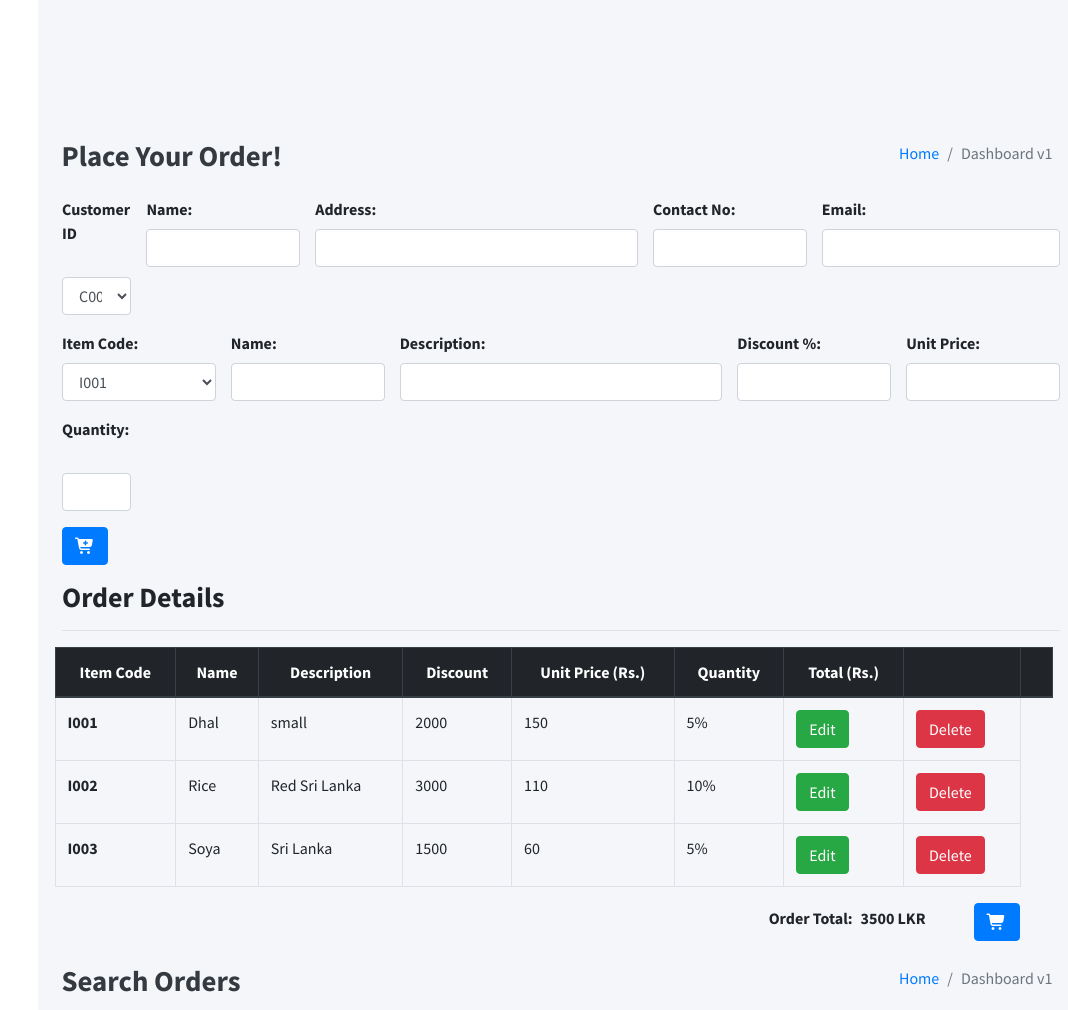
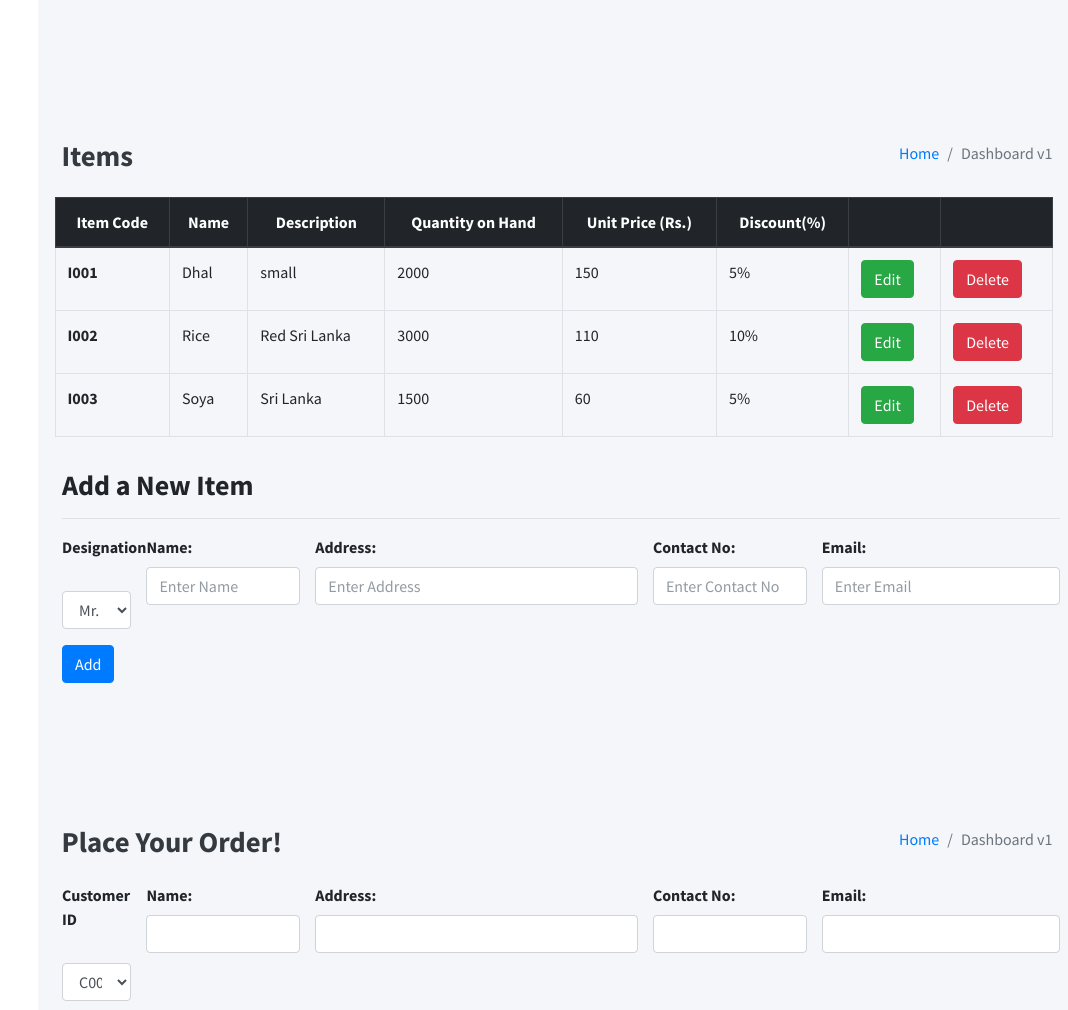
Before and after one commit to Sajeewa-Dilshan/Admin-LTE-Web-POS, a website: page index.html in a window 1280 px wide. Shown: the part 1305-2315 px from the top of the page, without its empty margins (212-1280 px from the left). Drawn offline with nearby package versions, Linux system fonts and the light colour scheme; files that its build step writes are made by us from their sources.

Commit message:
Update index.html file

```diff
--- /dev/null
+++ b/css/style.css
@@ -0,0 +1,5 @@
+.hide-div {
+  display: none;
+}
+
+/*# sourceMappingURL=style.css.map */
--- a/index.html
+++ b/index.html
@@ -250,6 +250,115 @@
             </div>
             <div class="d-flex justify-content-between flex-wrap flex-md-nowrap align-items-center pt-3 pb-2 mb-3 border-bottom">
                 <h1 class="h3 font-weight-bold">Add a New Customer</h1>
+            </div>
+
+            <form class="row">
+                <div class="form-group  col-xs-12 col-sm-3 col-md-3 col-lg-3 col-xl-1">
+                    <label>Designation</label>
+                    <label for="FormControlSelect1"></label><select class="form-control" id="FormControlSelect1">
+                    <option>Mr.</option>
+                    <option>Mrs.</option>
+                    <option>Ms.</option>
+                </select>
+                </div>
+                <div class="form-group  col-xs-12 col-sm-4  col-xl-2">
+                    <label>Name:</label>
+                    <label for="name"></label><input type="text" class="form-control" id="name"
+                                                     placeholder="Enter Name">
+                </div>
+                <div class="form-group col-xs-12 col-sm-5  col-xl-4">
+                    <label>Address:</label>
+                    <label for="address"></label><input type="text" class="form-control" id="address"
+                                                        placeholder="Enter Address">
+                </div>
+                <div class="form-group  col-xs-12 col-sm-5 col-xl-2">
+                    <label>Contact No:</label>
+                    <label for="contactNo"></label><input type="text" class="form-control" id="contactNo"
+                                                          placeholder="Enter Contact No">
+                </div>
+                <div class="form-group  col-xs-12 col-sm-7  col-xl-3">
+                    <label>Email: </label>
+                    <label for="email"></label><input type="text" class="form-control" id="email"
+                                                      placeholder="Enter Email">
+                </div>
+            </form>
+            <button type="button" class="btn btn-primary">Add</button>
+
+        </section>
+        <!-- /.content -->
+    </div>
+
+    <div class="content-wrapper manage-item">
+        <!-- Content Header (Page header) -->
+        <div class="content-header ml-2" >
+            <div class="container-fluid">
+                <div class="row mb-2">
+                    <div class="col-sm-6">
+                        <h1 class="m-0 text-dark font-weight-bold">Items</h1>
+                    </div><!-- /.col -->
+                    <div class="col-sm-6">
+                        <ol class="breadcrumb float-sm-right">
+                            <li class="breadcrumb-item"><a href="#">Home</a></li>
+                            <li class="breadcrumb-item active">Dashboard v1</li>
+                        </ol>
+                    </div><!-- /.col -->
+                </div><!-- /.row -->
+            </div><!-- /.container-fluid -->
+        </div>
+        <!-- /.content-header -->
+
+        <!-- Main content -->
+        <section class="content ml-3">
+            <div class=" row box-body table-responsive no-padding">
+                <table class="table table-hover table-bordered">
+                    <thead class="thead-dark ">
+                    <tr class="text-center">
+                        <th scope="col">Item Code</th>
+                        <th scope="col">Name</th>
+                        <th scope="col">Description</th>
+                        <th scope="col">Quantity on Hand</th>
+                        <th scope="col">Unit Price (Rs.)</th>
+                        <th scope="col">Discount(%)</th>
+                        <th scope="col"></th>
+                        <th scope="col"></th>
+                    </tr>
+                    </thead>
+                    <tbody>
+                    <tr>
+                        <th scope="row">I001</th>
+                        <td>Dhal</td>
+                        <td>small</td>
+                        <td>2000</td>
+                        <td>150</td>
+                        <td>5%</td>
+                        <td><button type="button" class="btn btn-success">Edit</button></td>
+                        <td><button type="button" class="btn btn-danger">Delete</button></td>
+                    </tr>
+                    <tr>
+                        <th scope="row">I002</th>
+                        <td>Rice</td>
+                        <td>Red Sri Lanka</td>
+                        <td>3000</td>
+                        <td>110</td>
+                        <td>10%</td>
+                        <td><button type="button" class="btn btn-success">Edit</button></td>
+                        <td><button type="button" class="btn btn-danger">Delete</button></td>
+                    </tr>
+                    <tr>
+                        <th scope="row">I003</th>
+                        <td>Soya</td>
+                        <td>Sri Lanka</td>
+                        <td>1500</td>
+                        <td>60</td>
+                        <td>5%</td>
+                        <td><button type="button" class="btn btn-success">Edit</button></td>
+                        <td><button type="button" class="btn btn-danger">Delete</button></td>
+                    </tr>
+                    </tbody>
+                </table>
+            </div>
+            <div class="d-flex justify-content-between flex-wrap flex-md-nowrap align-items-center pt-3 pb-2 mb-3 border-bottom">
+                <h1 class="h3 font-weight-bold">Add a New Item</h1>
             </div>
 
             <form class="row">
```
Also changed, not shown: 1 other file.
